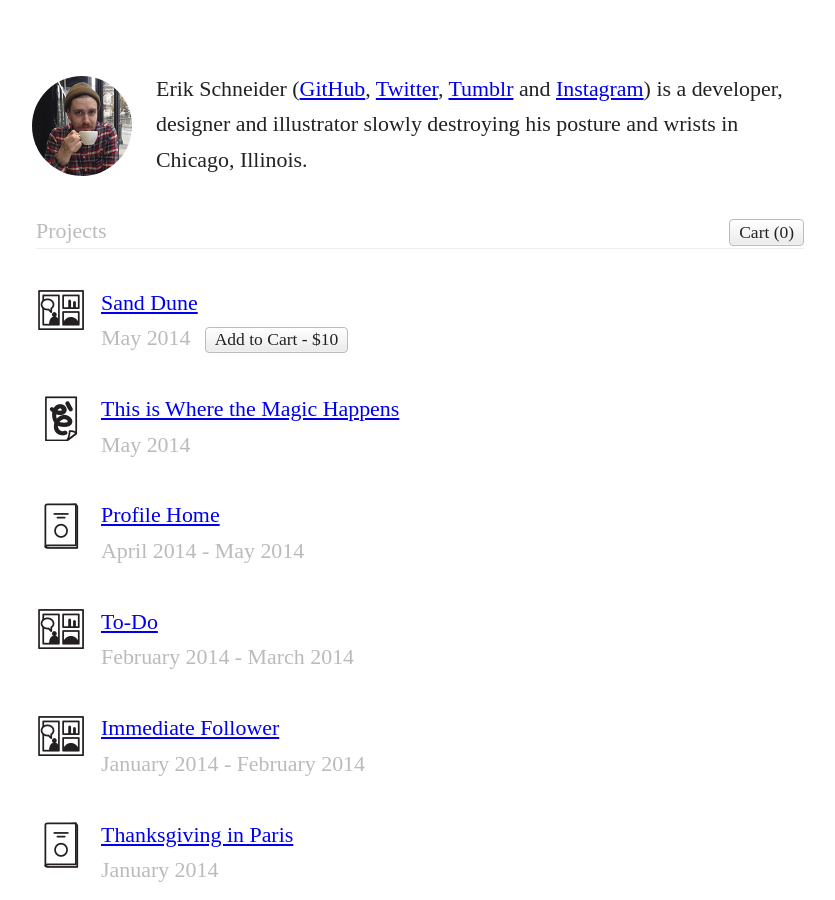
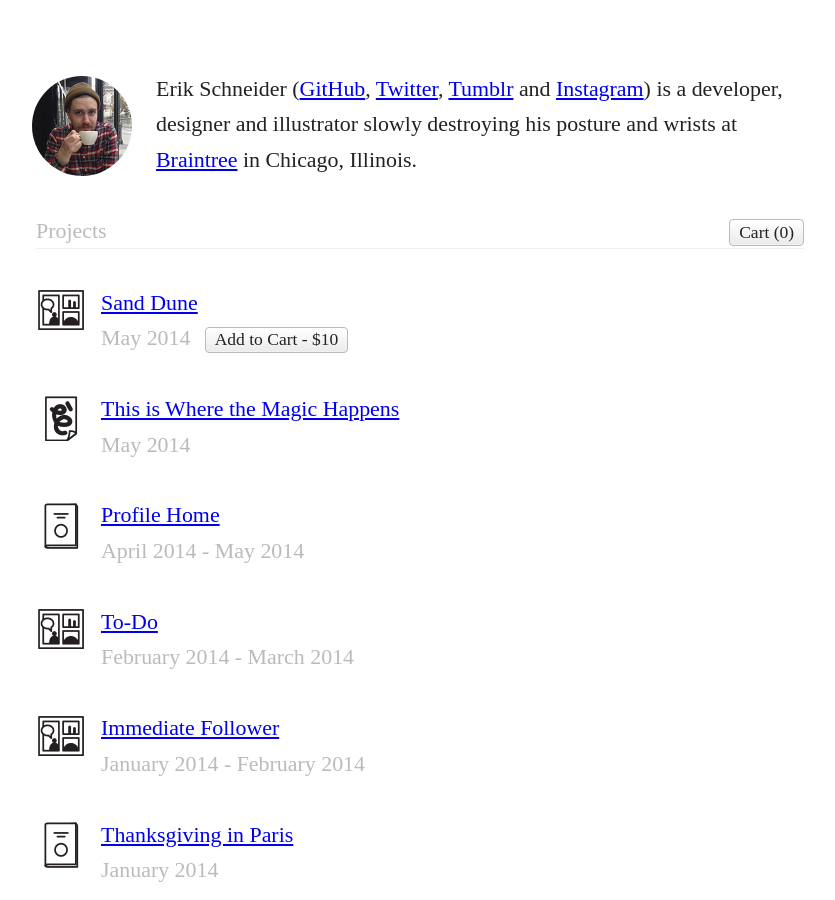
Before and after one commit to schneiderik/schneiderik, a Jekyll site: the page built from index.html, in a window 1280 px wide and 900 px high. Shown: the whole window, without its empty margins (220-1055 px from the left). Built offline with Jekyll 4.4.1, drawn with Linux system fonts in a browser that asks for light colours; some web fonts are replaced; the list of posts is cut into pages by our own code.

Commit message:
Add Braintree, target blank on external links

```diff
--- a/index.html
+++ b/index.html
@@ -7,9 +7,9 @@
 <header class="page-header">
   <img src="/images/erik.jpg" class="portrait"/>
   <p>
-    Erik Schneider (<a href="http://github.com/schneiderik">GitHub</a>, <a href="http://twitter.com/schneiderik">Twitter</a>, <a href="http://sssanddune.com">Tumblr</a> and <a href="http://instagram.com/schneiderik">Instagram</a>)
+    Erik Schneider (<a href="http://github.com/schneiderik" target="_blank">GitHub</a>, <a href="http://twitter.com/schneiderik" target="_blank">Twitter</a>, <a href="http://sssanddune.com" target="_blank">Tumblr</a> and <a href="http://instagram.com/schneiderik" target="_blank">Instagram</a>)
     is a developer, designer and illustrator slowly destroying
-    his posture and wrists in Chicago, Illinois.
+    his posture and wrists at <a href="https://braintreepayments.com" target="_blank">Braintree</a> in Chicago, Illinois.
   </p>
 </header>
 
```
